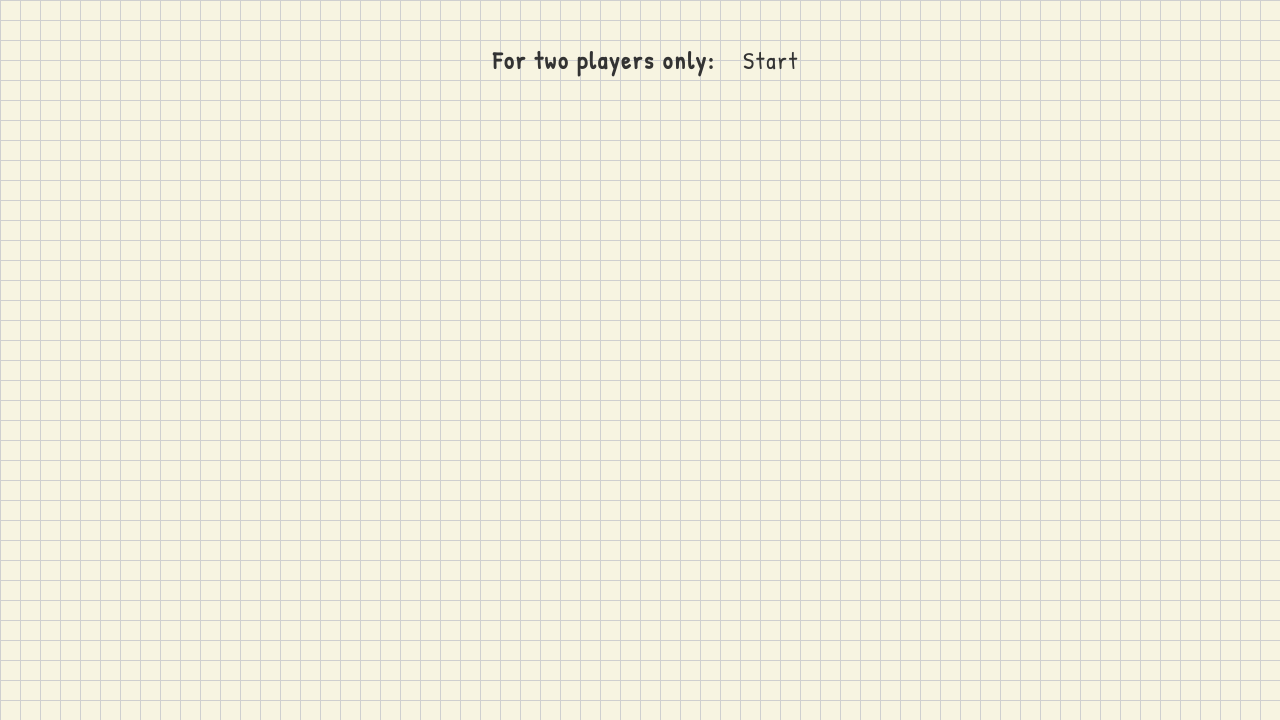
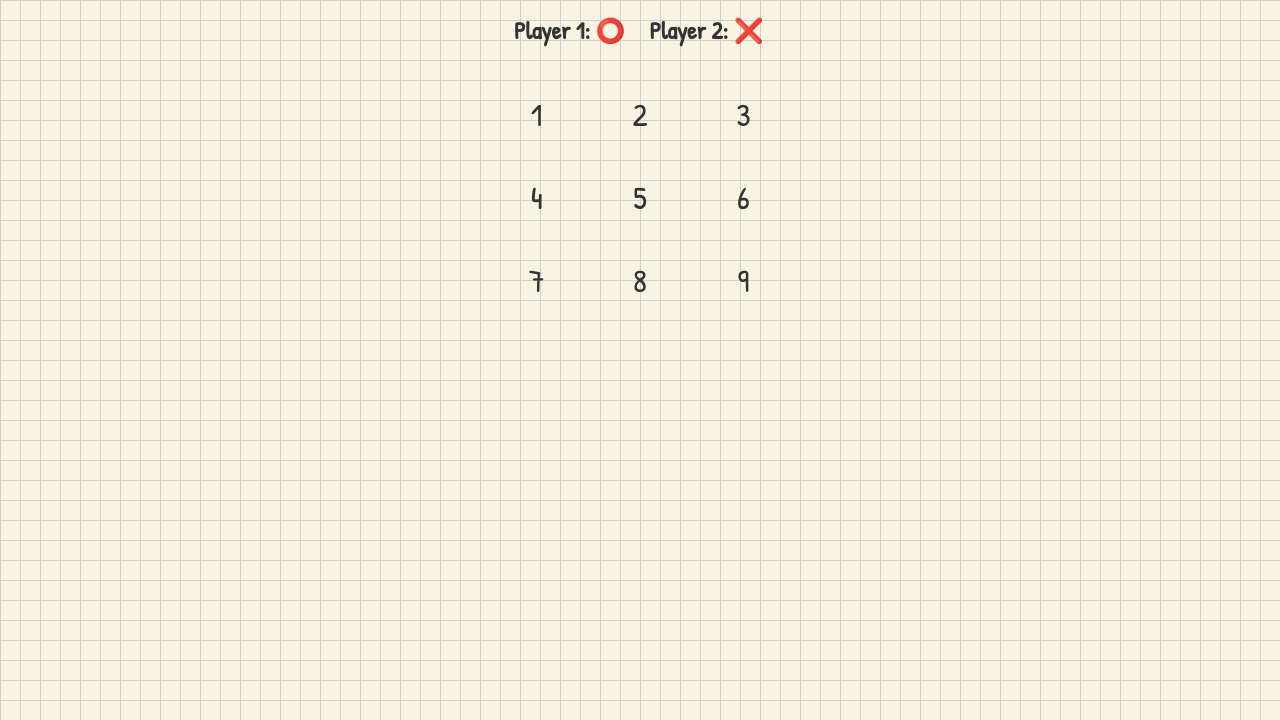
Before and after one commit to aitanabenrui/three-in-a-row, a plain HTML site: page index.html in a window 1280 px wide. Both pictures are taken after a click on the button "Start". Shown: the part 80-800 px from the top of the page. Drawn offline with Linux system fonts and the light colour scheme.

Commit message:
feat: first code lines three-in-a-row

```diff
--- a/index.html
+++ b/index.html
@@ -9,23 +9,25 @@
 </head>
 <body>
     <h1>Three in a row</h1>
-    <h3 id="option">For two players only:</h3>
-    <button id="start">Start</button>
+    <div id="start-form">
+        <h3 id="option">For two players only:</h3>
+        <button id="start">Start</button>
+    </div>
     <div>
         <div class="inv players">
-            <div class="inv">Player: ⭕</div>
-            <div class="inv">Player: ❌</div>
+            <div class="player">Player 1: ⭕</div>
+            <div class="player">Player 2: ❌</div>
         </div>
-        <div id="grid" class="inv"> <!--el id y la class igual a inv serán para que haga lo mismo que la imágen, aparecer una vez enviada la palabra -->
-            <button>1</button> <!--va a pasar a la función 'A' y el elemento donde está el onclick, es decir, un botón -->
-            <button>2</button>
-            <button>3</button>
-            <button>4</button>
-            <button>5</button>
-            <button>6</button>
-            <button>7</button>
-            <button>8</button>
-            <button>9</button>
+        <div  class="inv grid" id="grid"> <!--el id y la class igual a inv serán para que haga lo mismo que la imágen, aparecer una vez enviada la palabra -->
+            <button id="11">1</button> <!--va a pasar a la función 'A' y el elemento donde está el onclick, es decir, un botón -->
+            <button id="12">2</button>
+            <button id="13">3</button>
+            <button id="21">4</button>
+            <button id="22">5</button>
+            <button id="23">6</button>
+            <button id="31">7</button>
+            <button id="32">8</button>
+            <button id="33">9</button>
         </div>
         <div id="restart" class="restartButton inv" >
             <button onclick="reset()">Reiniciar</button>
--- a/script.js
+++ b/script.js
@@ -1,6 +1,20 @@
+//Aquí irán la definición de las variables desde las que podremos acceder al html: a elementos del DOM
+//para ello podremos usar querySelector(selector) o getElementById / getElementsByClassName / getElementsByTagName
+
+const start = document.querySelector("#start");
+const startForm = document.querySelector("#start-form");
+const players = document.querySelector(".players");
+const grid = document.querySelector("#grid");
 
 
+//Aquí añadiremos las funciones necesarias para que el juego funcione
 
+const startGame = (e) =>{
+    e && e.preventDefault();   //todos los formularios recargan la página, con esto lo evitamos, por si a caso aún que no haya un form
+    startForm.classList.add('inv'); //al empezar la partida añadimos a start la clase inv para que no se muestre
+    players.classList.remove('inv');
+    grid.classList.remove('inv');
+}
 
 
 
@@ -12,4 +26,6 @@ const reset = ()=>{
     location.reload();
 };
 
-//añadiremos aquí los addEventListeners
+//añadiremos aquí los addEventListeners, llaman a las funciones necesarias al interactuar con el dom
+
+start.addEventListener('click', startGame); //cuando clickamos en start, empezará la aprtida
--- a/style.css
+++ b/style.css
@@ -6,6 +6,8 @@ html{
 }
 
 body{
+    display: grid; /* si añadimos grid al body y luego le añadinos place-itms center se centrarán todos los elementos */
+    place-items: center;
     text-align: center;
     font-family: 'Patrick Hand', Arial, Helvetica, sans-serif;
     background-color: #f7f4e1;
@@ -14,6 +16,10 @@ body{
     margin: 0;
     padding: 0;
     min-width: 380px;
+}
+
+#start-form{
+    margin-bottom: 3rem;
 }
 
 /* Título */
@@ -25,8 +31,23 @@ h1{
     color: #333;
 }
 
-/* Estilo de botones, selector por id, todos los botones con el id buttonLetters */
-#buttonLetters button {
+#grid{
+    position: relative;
+    gap: 10px;
+    width: 300px; /* Ajusta según el tamaño deseado */
+    display: grid;
+    grid-template-columns: repeat(3, 1fr);
+    grid-template-rows: 1fr;
+    justify-items: center;
+    align-items: center;
+}
+
+#grid div{
+    aspect-ratio: 1 / 1;/* Hace que las celdas sean cuadradas */
+}
+
+/* Estilo de botones, selector por id, todos los botones con el id grid */
+#grid button {
     font-family: 'Patrick Hand', Arial, sans-serif;
     font-size: 2rem;
     background: none;
@@ -38,12 +59,12 @@ h1{
     transition: transform 0.2s;
 }
 
-#buttonLetters button:hover{
+#grid button:hover{
     transform: scale(1.1);
     color: #b3ab58;
 }
 /* button:disabled debe ir debajo de hover para que las letras que estén deshabilitadas no tengan la propiedad del hover  */
-#buttonLetters button:disabled {
+#grid button:disabled {
     transform: scale(1.1);
     color: #dad4c0;
 }
@@ -62,10 +83,6 @@ h1{
 }
 
 /* Botón de reinicio */
-
-.inv{
-    display: none;
-}
 
 /* Botón de reinicio, con .restarButton button hace que se especifique que el estilo solo se aplicará a los botones dentro del contenedor con la clase restarButton
 esto es bueno para evitar conflictos si .restartButton contiene otros elementos que no sean botones */
@@ -163,6 +180,27 @@ h3{
     margin-top: 20px;
 }
 
+.players{
+    font-size: 1.5rem;
+    display: flex;
+    margin-bottom: 2rem;
+
+}
+
+.player{
+    font-family: 'Patrick Hand', Arial, sans-serif;
+    font-size: 1.5rem;
+    font-weight: 600;
+    color: #333;
+    margin-left: 1.5rem;
+}
+
+/* clase para que se pongan en invisible */
+.inv{
+    display: none !important; /*!important*/
+}
+
+
 @media only screen and (max-width:900px){ /* media query */
 
     body{
```
